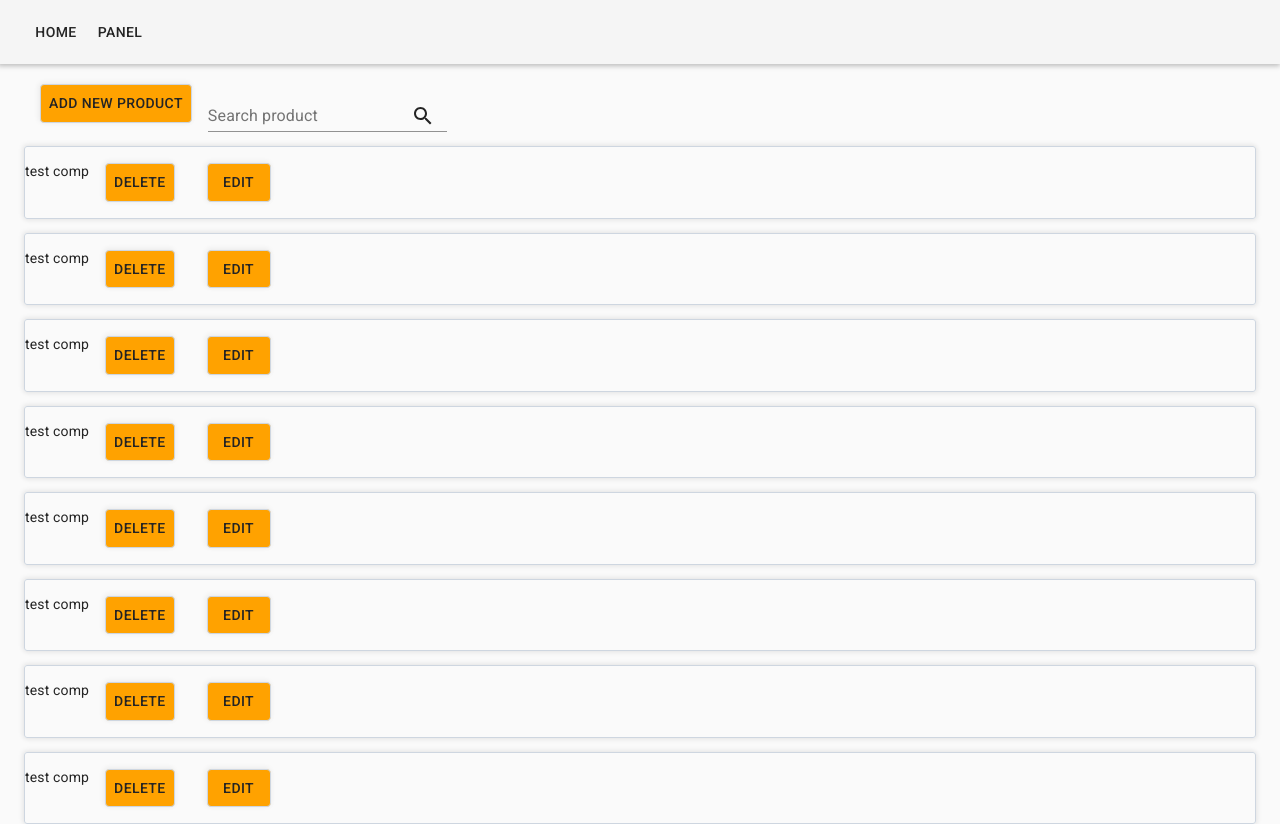
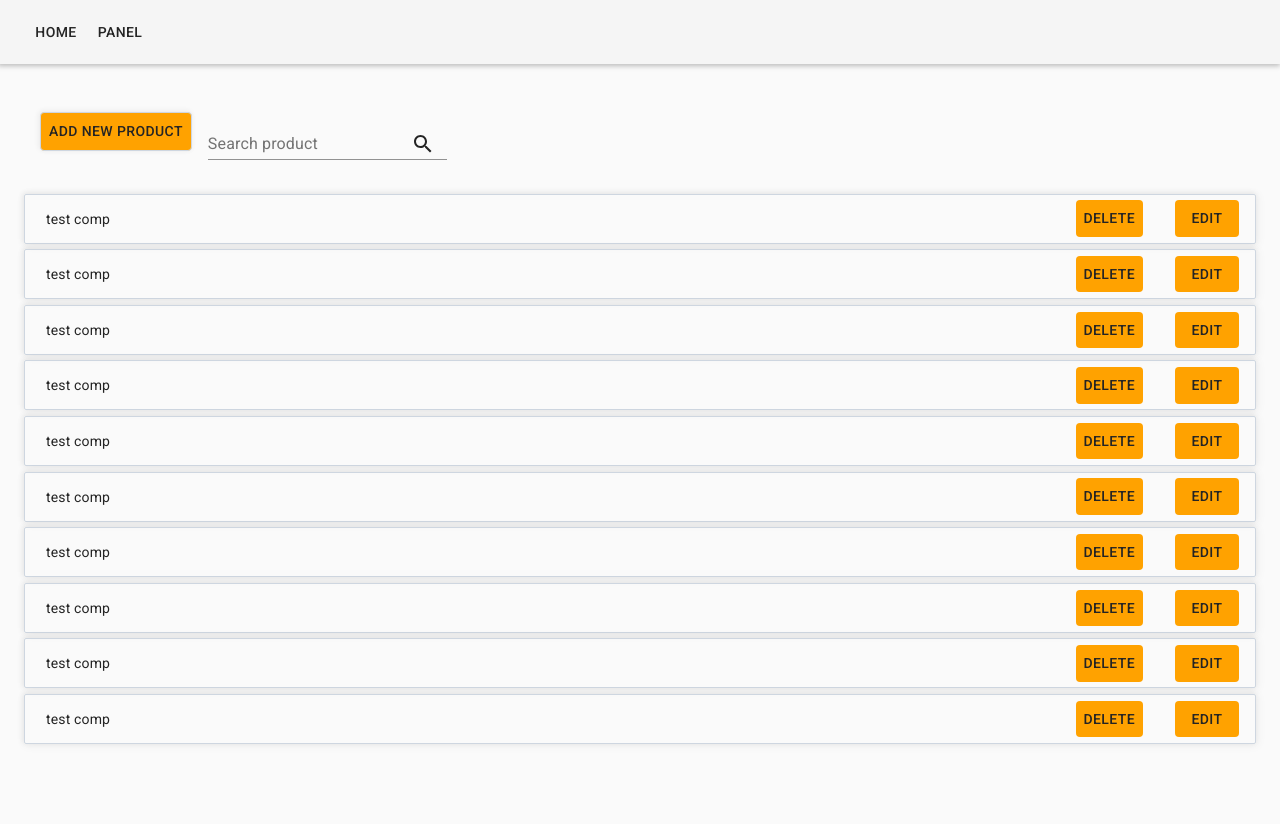
Before and after one commit to Mefyros/e-commerce, a React (Create React App) app in the folder front/: page /panel in a window 1280 px wide. Shown: the top 824 px of the page. After the commit the page ends 800 px from the top, so only its background shows below. Built offline with nearby package versions, Linux system fonts and the light colour scheme.

Commit message:
card temporaire pour sprint

```diff
--- a/front/src/components/Panel/Panel.jsx
+++ b/front/src/components/Panel/Panel.jsx
@@ -8,8 +8,10 @@ import InputAdornment from '@material-ui/core/InputAdornment';
 import FormControl from '@material-ui/core/FormControl';
 import SearchIcon from '@material-ui/icons/Search';
 import AddButton from './components/button/AddButton';
-// import { ProductsContainer } from './style';
 import ProductCard from './components/Product/Card';
+import {
+  TempSpace,
+} from './style';
 
 const fakeList = [
   {
@@ -59,6 +61,7 @@ export default class Panel extends React.Component {
     super(props);
     this.state = {
       searchProduct: '',
+      products: [...fakeList],
     };
   }
 
@@ -67,9 +70,12 @@ export default class Panel extends React.Component {
   }
 
   render() {
+    const { products } = this.state;
+
     return(
       <React.Fragment>
         <CssBaseline />
+        <TempSpace />
         <Container maxWidth="lg">
           <AddButton />
           <FormControl>
@@ -89,9 +95,10 @@ export default class Panel extends React.Component {
             />
           </FormControl>
         </Container>
+        <TempSpace />
         <Container maxWidth="lg">
           {
-            fakeList.map((product, key) => <ProductCard key={key} name={product.name} productId={product.id}/>)
+            products.map((product, key) => <ProductCard key={key} name={product.name} productId={product.id}/>)
           }
         </Container>
       </React.Fragment>
--- a/front/src/components/Panel/components/Product/Card.jsx
+++ b/front/src/components/Panel/components/Product/Card.jsx
@@ -4,14 +4,17 @@ import EditButton from '../button/EditButton';
 import {
   Container,
   Title,
+  ButtonContainer,
 } from './style';
 
 export default (props) => {
   return(
     <Container>
       <Title>{props.name}</Title>
-      <DeleteButton />
-      <EditButton />
+      <ButtonContainer>
+        <DeleteButton productId={props.productId}/>
+        <EditButton productId={props.productId}/>
+      </ButtonContainer>
     </Container>
   );
 }
--- a/front/src/components/Panel/components/Product/style.js
+++ b/front/src/components/Panel/components/Product/style.js
@@ -3,14 +3,22 @@ import Color from '../../../Color';
 
 export const Container = styled.div`
   width: 100%;
-  margin: 1em 0;
+  height: 50px;
+  margin: .4em 0 0 0;
   display: flex;
   flex-direction: row;
-  box-shadow: -1px -1px 5px 1px rgba(0,0,0,.05), 1px 1px 5px 1px rgba(0,0,0,.05);
+  align-items: center;
+  justify-content: space-between;
+  box-shadow: -1px -1px 5px 1px rgba(0,0,0,.05), 1px 1px 10px 1px rgba(0,0,0,.05);
   border: 1px solid ${Color.lightGrey};
-  border-radius: 3px;
+  border-radius: 2px;
+`;
+
+export const ButtonContainer = styled.div`
+  display: flex;
 `;
 
 export const Title = styled.p`
-
+  margin: 0;
+  margin-left: 1.5em;
 `;
--- a/front/src/components/Panel/components/button/DeleteButton.jsx
+++ b/front/src/components/Panel/components/button/DeleteButton.jsx
@@ -1,4 +1,5 @@
 import React from 'react';
+import Axios from 'axios';
 import useStyles from './style';
 import Typography from '@material-ui/core/Typography';
 import Button from '@material-ui/core/Button';
@@ -6,10 +7,15 @@ import Button from '@material-ui/core/Button';
 export default (props) => {
   const classes = useStyles();
 
+  const deleteProduct = productId => {
+    const url = `127.0.0.1:8000/product/${productId}`;
+    // Axios.delete(url);
+  }
+
   return(
       <>
         <Typography className={classes.box} variant="p">
-            <Button className={classes.button} >Delete</Button>
+            <Button className={classes.buttonSmall} onClick={() => deleteProduct(props.productId)}>Delete</Button>
         </Typography>
       </>
   );
--- a/front/src/components/Panel/components/button/EditButton.jsx
+++ b/front/src/components/Panel/components/button/EditButton.jsx
@@ -6,11 +6,12 @@ import Button from '@material-ui/core/Button';
 
 export default (props) => {
   const classes = useStyles();
+  const url = `/product/${props.productId}/edit`;
 
   return(
       <>
         <Typography className={classes.box} variant="p">
-            <Button className={classes.button} component={Link} to="/product/1/edit">Edit</Button>
+            <Button className={classes.buttonSmall} component={Link} to={url}>Edit</Button>
         </Typography>
       </>
   );
--- a/front/src/components/Panel/components/button/style.js
+++ b/front/src/components/Panel/components/button/style.js
@@ -12,12 +12,25 @@ export default makeStyles({
     boxShadow: '-1px -1px 5px 1px rgba(0,0,0,.05), 1px 1px 5px 1px rgba(0,0,0,.01)',
     padding: '.7em 1.1em',
     textTransform: 'none',
-    // fontWeight: 'normal',
 
     '&:hover': {
       cursor: 'pointer',
       backgroundColor: Color.madForMangoHover,
-      // transform: 'scale(1.001)',
+      boxShadow: '-1px -1px 5px 1px rgba(0,0,0,.05), 1px 1px 5px 1px rgba(0,0,0,.1)',
+    }
+  },
+
+  buttonSmall: {
+    backgroundColor: Color.madForMango,
+    // border: `solid 1px ${Color.lightGrey}`,
+    borderRadius: 3,
+    // boxShadow: '-1px -1px 5px 1px rgba(0,0,0,.05), 1px 1px 5px 1px rgba(0,0,0,.01)',
+    padding: '.35em .55em',
+    textTransform: 'none',
+
+    '&:hover': {
+      cursor: 'pointer',
+      backgroundColor: Color.madForMangoHover,
       boxShadow: '-1px -1px 5px 1px rgba(0,0,0,.05), 1px 1px 5px 1px rgba(0,0,0,.1)',
     }
   },
--- a/front/src/components/Panel/style.js
+++ b/front/src/components/Panel/style.js
@@ -1,6 +1,7 @@
 import styled from 'styled-components';
 import Color from '../Color';
 
-export const ProductsContainer = styled.div`
-
+export const TempSpace = styled.div`
+  width: 100%;
+  height: 2em;
 `;
```
